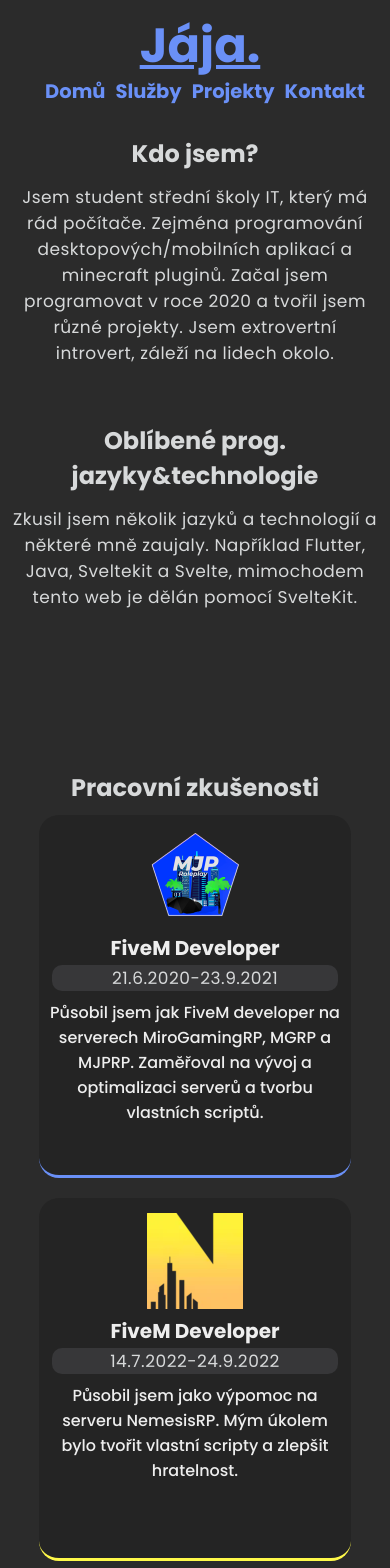
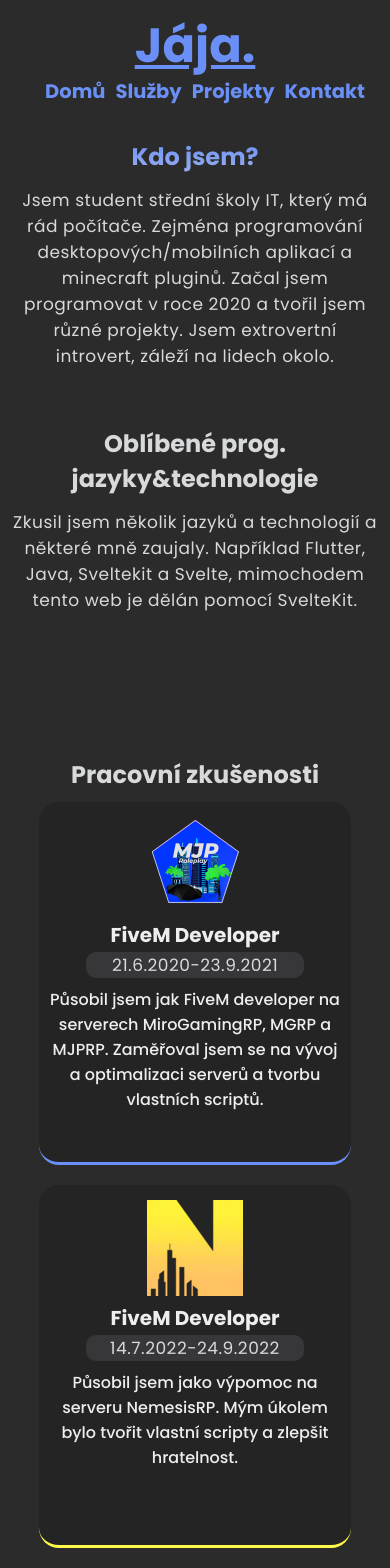
Before and after one commit to jara155/portfolio, a SvelteKit app: page / in a window 390 px wide. Shown: the top 1568 px of the page. Built offline with nearby package versions, Linux system fonts and the light colour scheme.

Commit message:
Add files via upload

```diff
--- a/src/components/Container.svelte
+++ b/src/components/Container.svelte
@@ -18,11 +18,12 @@
 </main>
 
 <style>
+
 	@media (max-width: 600px) {
 		.container {
-			width: 100%;
+			min-width: 80%;
+			max-width: 60%;
 			margin: auto;
-			max-width: 70%;
 			margin-bottom: 20px;
 		}
 
--- a/src/components/ContainerWithYear.svelte
+++ b/src/components/ContainerWithYear.svelte
@@ -32,8 +32,14 @@
 			padding: 0;
 		}
 
+		footer {
+			margin-bottom: 5px;
+		}
+
 		p {
+			margin: auto;
 			margin-block: 0;
+			width: 70%
 		}
 
 		img {
@@ -45,10 +51,10 @@
 		p {
 			width: 80%;
 		}
-	}
 
-	footer {
-		margin-bottom: 0;
+		footer {
+			margin-bottom: 0;
+		}
 	}
 
 	img {
--- a/src/components/SocialMedia.svelte
+++ b/src/components/SocialMedia.svelte
@@ -1,16 +1,16 @@
 <main class="social-media-row">
 	<a href="https://www.instagram.com/jajaa.dart/" target="_blank">
-		<i class="fa-brands fa-instagram social-media" />
+		<i class="fa-brands fa-instagram social-media ig" />
 	</a>
-	<i class="fa-brands fa-discord social-media" />
+	<i class="fa-brands fa-discord social-media discord" />
 	<!-- <div class="discord">
 		<i class="fa-brands fa-discord social-media" />
 		<p class="discord-nick">jája#4224</p>
 	</div> -->
 	<a href="https://github.com/jara155" target="_blank">
-		<i class="fa-brands fa-github social-media" />
+		<i class="fa-brands fa-github social-media github" />
 	</a>
-	<a href="https://www.spigotmc.org/resources/authors/jara155.1187518/" target="_blank">
+	<a class="spigot" href="https://www.spigotmc.org/resources/authors/jara155.1187518/" target="_blank">
 		<img src="//static.spigotmc.org/img/spigot.png" alt="spigot">
 	</a>
 </main>
@@ -26,8 +26,10 @@
 	}
 
 	img {
-		width: 56px;
+		width: 48px;
+
 	}
+
 /*
 	.discord {
 	}
--- a/src/routes/+page.svelte
+++ b/src/routes/+page.svelte
@@ -6,7 +6,7 @@
 <main>
 
 	<div class="paragh" in:fade={{delay: 50}}>
-		<h2 style="margin-top: 10px;">Kdo jsem?</h2>
+		<h2 class="whoami" style="margin-top: 27px;">Kdo jsem?</h2>
 		<p>
 			Jsem student střední školy IT, který má rád počítače. Zejména
 			programování desktopových/mobilních aplikací a minecraft pluginů. Začal jsem programovat v roce 2020 a tvořil jsem různé projekty. Jsem extrovertní introvert, záleží na lidech okolo.
@@ -33,7 +33,7 @@
 				title="FiveM Developer"
 				year="21.6.2020-23.9.2021"
 				img="experiences/mjp.png"
-				desc="Působil jsem jak FiveM developer na serverech MiroGamingRP, MGRP a MJPRP. Zaměřoval na vývoj a optimalizaci serverů a tvorbu vlastních scriptů."
+				desc="Působil jsem jak FiveM developer na serverech MiroGamingRP, MGRP a MJPRP. Zaměřoval jsem se na vývoj a optimalizaci serverů a tvorbu vlastních scriptů."
 				color=#6a90f7
 				link=""
 			/>
@@ -58,7 +58,7 @@
 				year="10.5.2023-15.6.2023"
 				color="#ff4b7c"
 				img="experiences/altera.png"
-				desc="Působím na pozici Developer na Minecraft serveru AlteraCraft. Jako součást týmu se zaměřuji na vývoj a tvorbu custom pluginů."
+				desc="Působím na pozici Developer na Minecraft serveru AlteraCraft. Jako součást týmu se zaměřuji na vývoj a tvorbu custom pluginů a webu."
 				link="web.alteracraft.eu"
 			/>
 		</div>
@@ -71,8 +71,14 @@
 
 <style>
 
+	.whoami {
+		background-image: linear-gradient(var(--projects-color), var(--hover-color));
+		-webkit-background-clip: text;
+		color: transparent;
+	}
+
 	.zkusenosti-element {
-		margin-top: 10em;
+		margin-top: 9em;
 		margin-bottom: 1em;
 		/* background-color: #303030; */
 	}
@@ -86,9 +92,9 @@
 
 	@media (min-width: 600px) {
 		.zkusenosti {
-			display: flex;
-			align-items: center;
-			place-content: center;
+			display: grid;
+			grid-template-columns: repeat(4, 17.5rem);
+			justify-content: center;
 		}
 	}
 
--- a/src/routes/contact/+page.svelte
+++ b/src/routes/contact/+page.svelte
@@ -12,7 +12,7 @@
 	<h1 class="page-title">Kontakt</h1>
 
 	<p in:fade={{ delay: 100 }}>
-		Můžete mě kontaktovat na Instagramu přes můj účet a zanechat mi zprávu nebo komentář, nebo mi poslat soubor přes Direct Message (DM) nebo pomocí Discordu můžete mi poslat přímou zprávu nebo se připojit na můj server. Pokud preferujete e-mail, můžete mi poslat zprávu a připojit soubor jako přílohu. Těším se na vaši zprávu!
+		Můžete mě kontaktovat na Instagramu přes můj účet a zanechat mi zprávu nebo pomocí Discordu můžete mi poslat přímou zprávu. Pokud preferujete e-mail, můžete mi poslat zprávu a připojit soubor jako přílohu. Těším se na vaši zprávu!
 	</p>
 
 	<br />
@@ -46,12 +46,14 @@
 
 <style>
 	h1 {
-		color: var(--contact-color);
+		background-image: linear-gradient(var(--contact-color), var(--hover-color));
+		-webkit-background-clip: text;
+		color: transparent;
 	}
 
 	.grid {
 		justify-content: center;
-		grid-template-columns: 13rem 13rem;
+		grid-template-columns: repeat(2, 11rem)
 	}
 
 	@media (min-width: 600px) {
--- a/src/routes/projects/+page.server.js
+++ b/src/routes/projects/+page.server.js
@@ -1,6 +1,5 @@
 export async function load() {
-    let projects;
-    await fetch(
+    let projects = fetch(
         "https://api.spiget.org/v2/authors/1187518/resources", {
             method: "GET",
         }
--- a/src/routes/projects/+page.svelte
+++ b/src/routes/projects/+page.svelte
@@ -33,14 +33,14 @@
 			desc="Local audio player, that can play audio from external storage in mobile "
 			image="project-icons/audio-player.png"
 			link="https://github.com/jara155/Audio-Player"
-			stitky={[["Mobile", "green"], ["Flutter"], [".dart","red"]]}
+			stitky={[["Mobile", "green"], [".dart","red"]]}
 		/>
 		<RowContainer
 			title="Reminder"
 			desc="Remake of Mac Reminders"
 			link="https://github.com/jara155/Reminder"
 			image="project-icons/reminder.png"
-			stitky={[["Desktop", "green"], ["Flutter"], [".dart","red"]]}
+			stitky={[["Desktop", "green"], [".dart","red"]]}
 		/>
 
 	</div>
@@ -48,6 +48,8 @@
 
 <style>
 	h1 {
-		color: var(--projects-color);
+		background-image: linear-gradient(var(--projects-color), var(--hover-color));
+		-webkit-background-clip: text;
+		color: transparent;
 	}
 </style>
--- a/src/routes/services/+page.svelte
+++ b/src/routes/services/+page.svelte
@@ -7,7 +7,7 @@
 	<h1 class="page-title">Služby</h1>
 
 	<h3>
-		Jestli tě zaujala některá služba tak v <a href="/contact">Kontakt</a
+		Jestli tě zaujala některá ze služeb, tak v <a href="/contact">Kontakt</a
 		> mě můžeš kontakovat.
 	</h3>
 
@@ -32,7 +32,9 @@
 
 <style>
 	h1 {
-		color: var(--services-color);
+		background-image: linear-gradient(var(--services-color), var(--hover-color));
+		-webkit-background-clip: text;
+		color: transparent;
 	}
 
 	@media (min-width: 600px) {
--- a/static/global.css
+++ b/static/global.css
@@ -1,4 +1,6 @@
 @import url('https://fonts.googleapis.com/css2?family=Poppins:wght@400;500;600;700&family=Ubuntu:wght@400;500;700&display=swap');
+
+/* @import url('https://fonts.googleapis.com/css2?family=Inter:wght@500&display=swap') */
 
 html {
     height: 100%;
@@ -85,6 +87,10 @@ body {
     p {
         width: 50%;
         margin: auto;
+    }
+
+    .owner-name {
+        padding-left: 10px;
     }
 
     .navigation {
@@ -178,7 +184,7 @@ p {
 }
 
 .page-title {
-    text-decoration: underline;
+    /* text-decoration: underline; */
 }
 
 .container {
@@ -217,8 +223,6 @@ li {
 .owner-name {
     color: var(--primary-color);
     font-size: 3em;
-    /* padding: 10px; */
-    padding-left: 10px;
     margin: 10px;
 }
 
```
